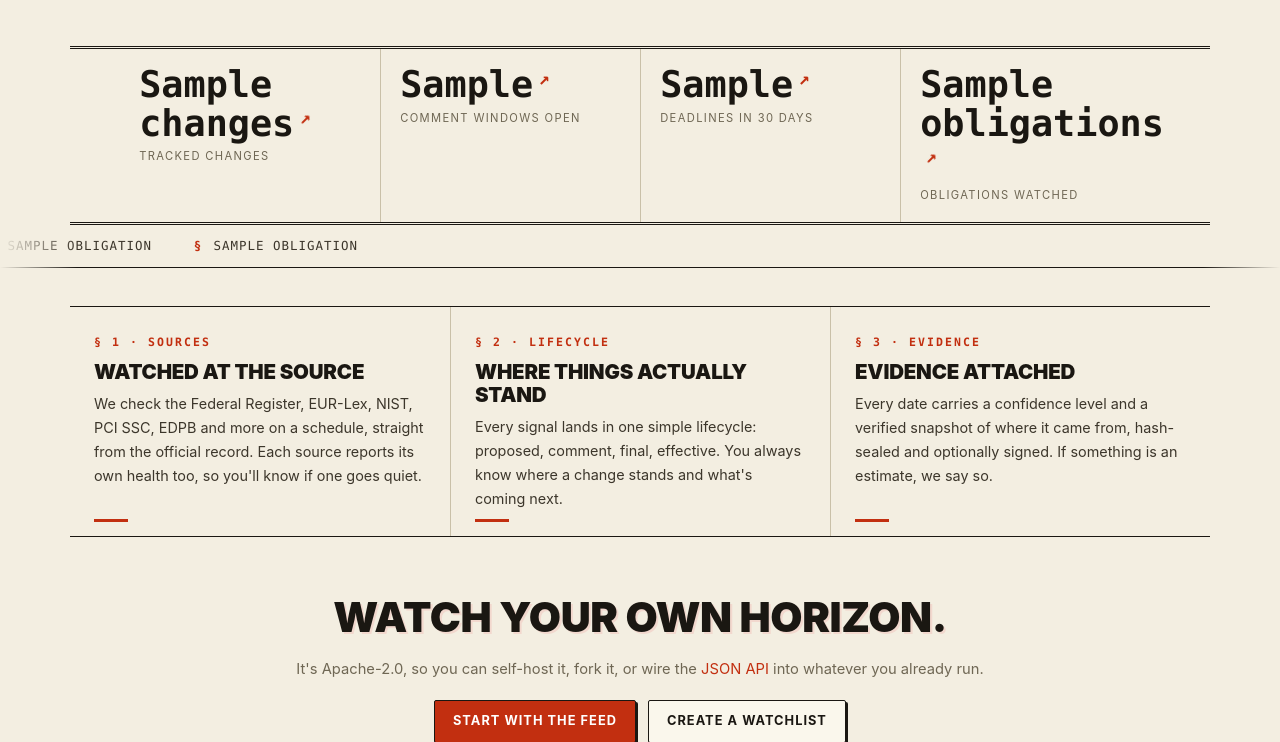
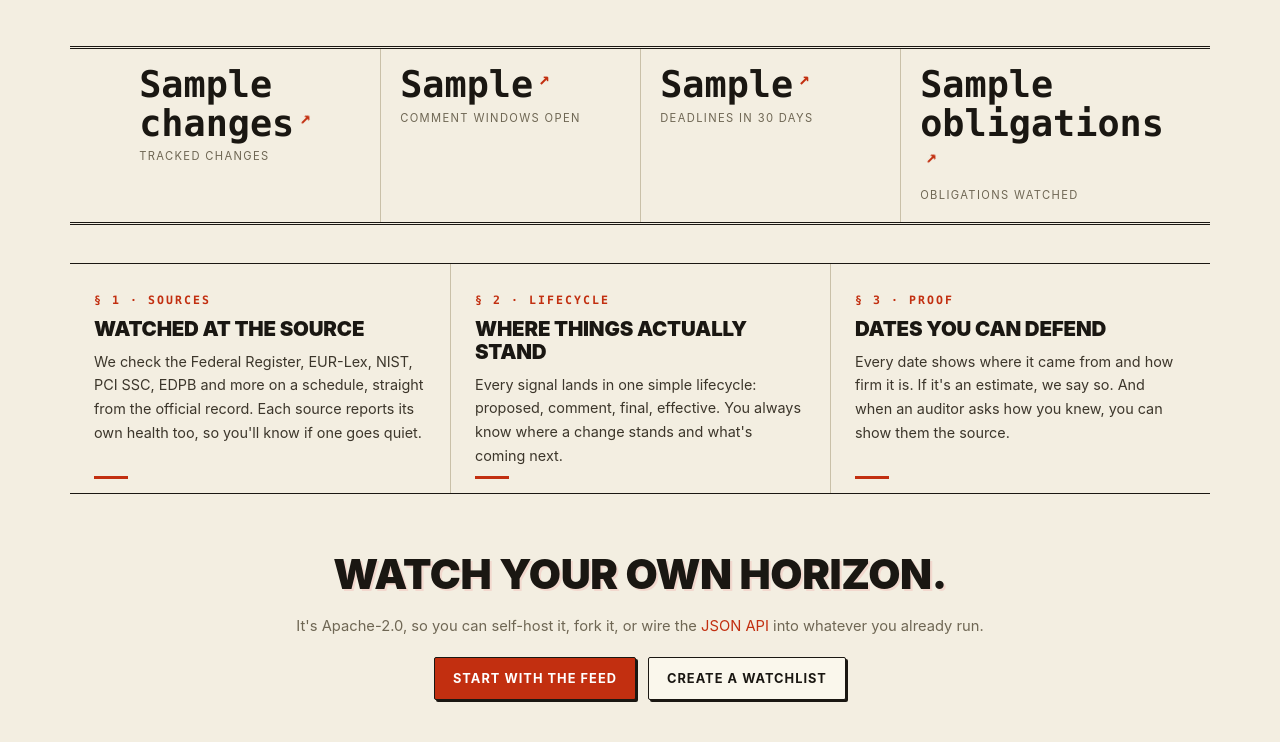
Before and after one commit to JoshDoesIT/ObligationAggregator, a Python web app: template src/oblag/web/templates/home.html in a window 1280 px wide. Shown: the part 715-1457 px from the top of the page. After the commit the page ends 1417 px from the top, so only its background shows below. Run offline with Jinja, Linux system fonts and the light colour scheme; the template is opened without the code that fills it: most values are stand-ins (such as "Sample title", 1, 10 or a date in 2020).

Commit message:
Drop the scrolling banner; reframe § 3 around defending dates (v0.11.3)
The obligations marquee is gone. It was motion for motion's sake, the
breadth it showed is already in the "50 obligations watched" figure one
inch above it, and the full list lives one click away on /obligations.
The homepage route stops loading the 50 names it no longer renders.

The third clause stops selling plumbing. "Evidence attached" with
"hash-sealed, optionally signed" described the mechanism; what a GRC
person actually needs is to defend a date when someone challenges it.
Now: "§ 3 · PROOF / Dates you can defend. Every date shows where it came
from and how firm it is. If it's an estimate, we say so. And when an
auditor asks how you knew, you can show them the source."

Co-Authored-By: Claude Fable 5 <noreply@anthropic.com>
Claude-Session: https://claude.ai/code/session_01VNS4DZ7skgyy6P8QpP2oyk

```diff
--- a/pyproject.toml
+++ b/pyproject.toml
@@ -1,6 +1,6 @@
 [project]
 name = "oblag"
-version = "0.11.2"
+version = "0.11.3"
 description = "ObligationAggregator: open-source regulatory & framework change-intelligence for GRC engineers"
 readme = "README.md"
 license = { text = "Apache-2.0" }
--- a/src/oblag/__init__.py
+++ b/src/oblag/__init__.py
@@ -1,3 +1,3 @@
 """ObligationAggregator: regulatory & framework change-intelligence for GRC engineers."""
 
-__version__ = "0.11.2"
+__version__ = "0.11.3"
--- a/src/oblag/web/templates/home.html
+++ b/src/oblag/web/templates/home.html
@@ -93,18 +93,6 @@
   .pulse .l { color:var(--muted); font-size:.7rem; text-transform:uppercase;
               letter-spacing:.12em; margin-top:.3rem; }
 
-  /* ---- the register ticker ---- */
-  .ticker { overflow:hidden; border-bottom:1px solid var(--ink); padding:.7rem 0;
-            margin:0 calc(50% - 50vw);
-    mask-image:linear-gradient(90deg, transparent, #000 6%, #000 94%, transparent);
-    -webkit-mask-image:linear-gradient(90deg, transparent, #000 6%, #000 94%, transparent); }
-  .ticker-track { display:flex; gap:2.6rem; width:max-content; animation:tick 100s linear infinite; }
-  .ticker:hover .ticker-track { animation-play-state:paused; }
-  @keyframes tick { to { transform:translateX(-50%); } }
-  .ticker span { white-space:nowrap; color:var(--fg2); font-family:var(--mono);
-                 font-size:.78rem; text-transform:uppercase; letter-spacing:.08em; }
-  .ticker span::before { content:"§"; color:var(--accent); margin-right:.7rem; font-weight:700; }
-
   /* ---- clauses: newspaper columns, not cards ---- */
   .creed { display:grid; grid-template-columns:repeat(auto-fit, minmax(250px,1fr));
            gap:0; margin:2.4rem 0 1rem; border-block:1px solid var(--ink); }
@@ -126,7 +114,7 @@
   .coda p { color:var(--muted); margin:.2rem 0 1.2rem; font-size:.92rem; }
 
   @media (prefers-reduced-motion: reduce) {
-    .sweep, .halo, .ticker-track, .mast .live::before { animation:none; }
+    .sweep, .halo, .mast .live::before { animation:none; }
     .sweep { display:none; }
   }
   @media (max-width:720px) {
@@ -198,13 +186,6 @@
   <a role="listitem" href="/obligations"><span class="n">{{ stats.obligations }}</span><div class="l">obligations watched</div></a>
 </div>
 
-<div class="ticker" aria-hidden="true">
-  <div class="ticker-track">
-    {% for name in obligations %}<span>{{ name }}</span>{% endfor %}
-    {% for name in obligations %}<span>{{ name }}</span>{% endfor %}
-  </div>
-</div>
-
 <section class="creed" aria-label="How it works">
   <div class="c">
     <span class="cl-no">§ 1 · SOURCES</span>
@@ -220,10 +201,10 @@
     You always know where a change stands and what's coming next.</p>
   </div>
   <div class="c">
-    <span class="cl-no">§ 3 · EVIDENCE</span>
-    <h3>Evidence attached</h3>
-    <p>Every date carries a confidence level and a verified snapshot of where it came from,
-    hash-sealed and optionally signed. If something is an estimate, we say so.</p>
+    <span class="cl-no">§ 3 · PROOF</span>
+    <h3>Dates you can defend</h3>
+    <p>Every date shows where it came from and how firm it is. If it's an estimate, we say
+    so. And when an auditor asks how you knew, you can show them the source.</p>
   </div>
 </section>
 
```
Also changed, not shown: src/oblag/web/html.py (+2 -5 lines), tests/test_ux.py (+2 -3 lines).
